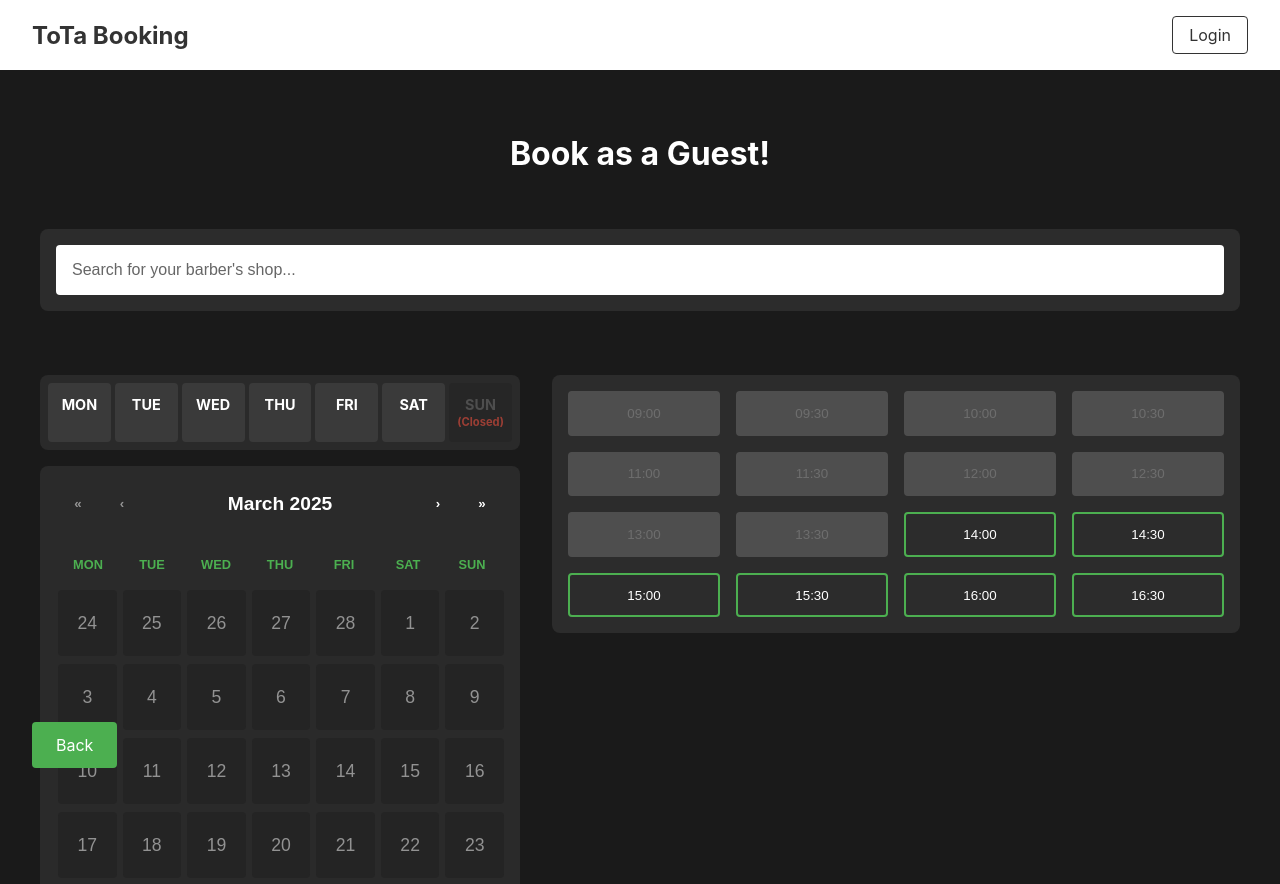
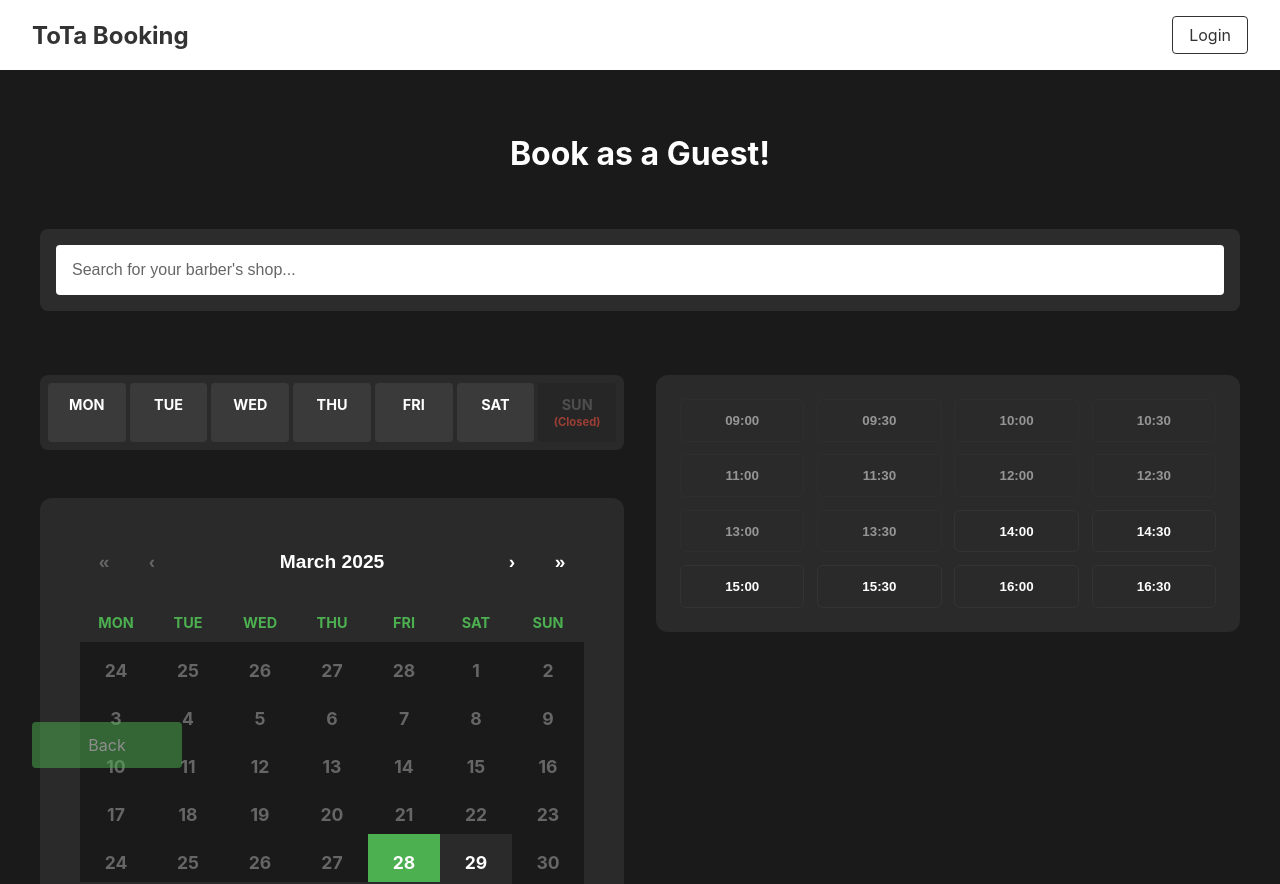
Before and after one commit to t0mmYch/FE-ToTa-Booking, a React (Create React App) app in the folder booking-system/: page /guest-booking in a window 1280 px wide. Shown: the top 884 px of the page. Built offline with nearby package versions, Linux system fonts and the light colour scheme.

Commit message:
Modified GuestBookingDetailsPage & GuestBookingPage

```diff
--- a/booking-system/src/pages/GuestBookingDetailsPage.jsx
+++ b/booking-system/src/pages/GuestBookingDetailsPage.jsx
@@ -2,6 +2,7 @@ import React, { useState } from "react";
 import { useLocation, useNavigate } from "react-router-dom";
 import styled from "styled-components";
 import PageTransition from "../components/PageTransition";
+import { Link } from "react-router-dom";
 
 const GuestBookingDetailsPage = () => {
   const location = useLocation();
@@ -30,6 +31,10 @@ const GuestBookingDetailsPage = () => {
         selectedTime,
       },
     });
+  };
+
+  const handleBack = () => {
+    navigate('/guest-booking');
   };
 
   return (
@@ -83,7 +88,7 @@ const GuestBookingDetailsPage = () => {
               </BookingDetails>
 
               <ButtonContainer>
-                <BackButton onClick={() => navigate(-1)}>Back</BackButton>
+                <BackButton onClick={handleBack}>Back</BackButton>
                 <SubmitButton type="submit">Continue</SubmitButton>
               </ButtonContainer>
             </Form>
@@ -226,40 +231,71 @@ const DetailText = styled.p`
 
 const ButtonContainer = styled.div`
   display: flex;
+  justify-content: space-between;
   gap: 1rem;
-  margin-top: 1rem;
+  margin-top: 2rem;
+  width: 100%;
+`;
+
+const BackButton = styled.button`
+  background-color: #4caf50;
+  color: white;
+  border: none;
+  border-radius: 4px;
+  text-decoration: none;
+  transition: all 0.3s ease;
+  cursor: pointer;
+  opacity: 0.5;
+  width: 150px;
+  text-align: center;
+  padding: 0.8rem 1.5rem;
+
+  &:hover {
+    background-color: #45a049;
+    transform: translateY(-2px);
+    opacity: 0.8;
+  }
 
   @media (max-width: 768px) {
-    flex-direction: column;
+    width: calc(50% - 1.5rem);
+    text-align: center;
+    border-radius: 8px;
+    font-size: 1rem;
+    padding: 1rem;
+    transform: none;
+
+    &:hover {
+      transform: translateY(-2px);
+      background-color: #45a049;
+    }
   }
 `;
 
-const BaseButton = styled.button`
-  padding: 1rem;
+const SubmitButton = styled.button`
+  flex: 2;
+  padding: 1.2rem;
+  font-size: 1.2rem;
+  background-color: #4caf50;
+  color: white;
   border: none;
   border-radius: 8px;
-  font-size: 1rem;
   cursor: pointer;
-  transition: transform 0.2s;
-  flex: 1;
+  transition: all 0.3s ease;
 
   &:hover {
+    background-color: #45a049;
     transform: translateY(-2px);
   }
 
+  &:disabled {
+    background-color: #cccccc;
+    cursor: not-allowed;
+    transform: none;
+  }
+
   @media (max-width: 768px) {
-    width: 100%;
+    width: calc(50% - 1.5rem);
   }
 `;
 
-const BackButton = styled(BaseButton)`
-  background-color: #4caf50;
-  color: white;
-`;
-
-const SubmitButton = styled(BaseButton)`
-  background-color: #4caf50;
-  color: white;
-`;
-
 export default GuestBookingDetailsPage;
--- a/booking-system/src/pages/GuestBookingPage.jsx
+++ b/booking-system/src/pages/GuestBookingPage.jsx
@@ -106,37 +106,32 @@ const GuestBookingPage = () => {
 
     @media (max-width: 768px) {
       margin-top: 1rem;
-      padding-bottom: 7rem;
+      padding-bottom: 4.5rem;
     }
   `;
 
   const MainContent = styled.div`
     display: flex;
+    flex-direction: column;
     gap: 2rem;
-    width: 100%;
 
-    @media (max-width: 1024px) {
-      flex-direction: column;
-      gap: 1rem;
+    @media (min-width: 768px) {
+      flex-direction: row;
     }
   `;
 
   const LeftSection = styled.div`
-    width: 40%;
-    flex-shrink: 0;
-
-    @media (max-width: 1024px) {
-      width: 100%;
-    }
+    display: flex;
+    flex-direction: column;
+    gap: 2rem;
+    flex: 1;
   `;
 
   const RightSection = styled.div`
-    flex-grow: 1;
-
-    @media (max-width: 1024px) {
-      width: 100%;
-      margin-top: -1rem;
-    }
+    display: flex;
+    flex-direction: column;
+    gap: 2rem;
+    flex: 1;
   `;
 
   const SearchContainer = styled.div`
@@ -160,89 +155,119 @@ const GuestBookingPage = () => {
   `;
 
   const CalendarContainer = styled.div`
+    background-color: #2a2a2a;
+    border-radius: 12px;
+    padding: 1.5rem;
+    width: 100%;
+    max-width: 800px;
+    margin: 0 auto;
+
     .react-calendar {
       width: 100%;
-      background: #2a2a2a;
+      background-color: #2a2a2a;
       border: none;
-      border-radius: 8px;
+      color: white;
+      font-family: inherit;
+      line-height: 1.5;
       padding: 1rem;
-      color: white;
+
+      abbr {
+        text-decoration: none;
+        font-weight: bold;
+      }
 
       .react-calendar__navigation {
+        height: 48px;
         margin-bottom: 1rem;
-        display: flex;
-        align-items: center;
-
-        .react-calendar__navigation__label {
-          font-weight: bold;
-          font-size: 1.2rem;
-          text-transform: capitalize;
-          flex-grow: 1;
-          text-align: center;
-        }
 
         button {
+          min-width: 48px;
+          font-size: 1.2rem;
+          font-weight: bold;
           color: white;
-          background: transparent;
-          border: none;
-          padding: 0.5rem;
-          font-weight: bold;
+          background: none;
 
           &:enabled:hover,
           &:enabled:focus {
-            background-color: #ffffff14;
+            background-color: #333;
           }
 
-          &:disabled {
-            color: #ffffff80;
+          &[disabled] {
+            background-color: transparent;
+            color: #666;
           }
         }
       }
 
       .react-calendar__month-view__weekdays {
-        text-align: center;
+        color: #4caf50;
+        font-size: 1rem;
+        font-weight: bold;
         text-transform: uppercase;
-        font-weight: bold;
-        font-size: 0.8em;
-        padding: 0.5rem 0;
 
         abbr {
-          text-decoration: none;
-          color: #4caf50;
+          font-weight: bold;
+          font-size: 0.9rem;
         }
       }
 
-      .react-calendar__month-view__days {
-        display: grid !important;
-        grid-template-columns: repeat(7, 1fr);
-        gap: 4px;
-      }
-
       .react-calendar__tile {
-        padding: 1.5rem 0.5rem;
+        height: 48px;
         font-size: 1.1rem;
+        font-weight: 600;
         color: white;
-        background: #3a3a3a;
-        border-radius: 4px;
-        margin: 2px;
-        max-width: initial !important;
+        padding: 1rem 0.5rem;
 
         &:enabled:hover,
         &:enabled:focus {
           background-color: #4caf50;
-          color: white;
         }
         &--active {
           background-color: #4caf50 !important;
-          color: white !important;
+          font-weight: bold;
         }
-        &.react-calendar__month-view__days__day--neighboringMonth {
-          background-color: #242424;
-          color: #ffffff80;
+        &--now {
+          background-color: #333;
+          font-weight: bold;
         }
         &:disabled {
-          background-color: #242424;
-          color: #ffffff80;
+          background-color: #1a1a1a;
+          color: #666;
+        }
+      }
+
+      @media (max-width: 768px) {
+        padding: 0.5rem;
+
+        .react-calendar__navigation {
+          height: 40px;
+
+          button {
+            font-size: 1rem;
+            min-width: 40px;
+          }
+        }
+
+        .react-calendar__month-view__weekdays {
+          font-size: 0.9rem;
+
+          abbr {
+            font-size: 0.8rem;
+          }
+        }
+
+        .react-calendar__tile {
+          height: 40px;
+          font-size: 1rem;
+          padding: 0.8rem 0.4rem;
+        }
+      }
+
+      @media (max-width: 480px) {
+        .react-calendar__tile {
+          height: 36px;
+          font-size: 0.9rem;
+          padding: 0.6rem 0.3rem;
         }
       }
     }
@@ -250,30 +275,43 @@ const GuestBookingPage = () => {
 
   const TimeSlotContainer = styled.div`
     display: grid;
-    grid-template-columns: repeat(auto-fill, minmax(120px, 1fr));
-    gap: 1rem;
-    padding: 1rem;
-    background: #ffffff14;
-    border-radius: 8px;
+    grid-template-columns: repeat(auto-fill, minmax(100px, 1fr));
+    gap: 0.8rem;
+    background-color: #2a2a2a;
+    padding: 1.5rem;
+    border-radius: 12px;
+
+    @media (max-width: 768px) {
+      grid-template-columns: repeat(3, 1fr);
+      padding: 1rem;
+      gap: 0.6rem;
+    }
   `;
 
   const TimeSlot = styled.button`
     padding: 0.8rem;
-    background: ${(props) => {
-      if (props.disabled) return "#666666";
-      if (props.selected) return "#4CAF50";
-      return "transparent";
-    }};
-    border: 2px solid ${(props) => (props.disabled ? "#666666" : "#4CAF50")};
-    border-radius: 4px;
-    color: ${(props) => (props.disabled ? "#999999" : "white")};
-    cursor: ${(props) => (props.disabled ? "not-allowed" : "pointer")};
-    opacity: ${(props) => (props.disabled ? 0.6 : 1)};
-    transition: all 0.3s ease;
+    border-radius: 6px;
+    border: 1px solid ${props => props.selected ? '#4caf50' : '#333'};
+    background-color: ${props => props.selected ? '#4caf50' : 'transparent'};
+    color: white;
+    cursor: pointer;
+    transition: all 0.2s ease;
+    opacity: ${props => props.disabled ? 0.5 : 1};
+    font-weight: 600;
 
-    &:hover {
-      background: ${(props) => (props.disabled ? "#666666" : "#4CAF50")};
-      transform: ${(props) => (props.disabled ? "none" : "translateY(-2px)")};
+    &:hover:not(:disabled) {
+      border-color: #4caf50;
+      transform: translateY(-2px);
+    }
+
+    &:disabled {
+      cursor: not-allowed;
+      transform: none;
+    }
+
+    @media (max-width: 768px) {
+      padding: 0.6rem;
+      font-size: 0.9rem;
     }
   `;
 
@@ -289,10 +327,30 @@ const GuestBookingPage = () => {
     text-decoration: none;
     transition: all 0.3s ease;
     z-index: 10;
+    opacity: 0.5;
+    width: 150px;
+    text-align: center;
 
     &:hover {
       background-color: #45a049;
       transform: translateY(-2px);
+      opacity: 0.8;
+    }
+
+    @media (max-width: 768px) {
+      bottom: 1rem;
+      left: 1rem;
+      width: calc(50% - 1.5rem);
+      text-align: center;
+      border-radius: 8px;
+      font-size: 1rem;
+      padding: 1rem;
+      transform: none;
+
+      &:hover {
+        transform: translateY(-2px);
+        background-color: #45a049;
+      }
     }
   `;
 
@@ -314,14 +372,14 @@ const GuestBookingPage = () => {
   `;
 
   const BookingDetailsCard = styled.div`
-    background: #ffffff14;
-    border-radius: 8px;
-    overflow: hidden;
-    margin-top: 2rem;
-    width: 100%;
-    display: flex;
-    flex-direction: column;
-    min-height: 200px;
+    background-color: #2a2a2a;
+    padding: 1.5rem;
+    border-radius: 12px;
+    box-shadow: 0 4px 6px rgba(0, 0, 0, 0.1);
+
+    @media (max-width: 768px) {
+      padding: 1rem;
+    }
   `;
 
   const DateHeader = styled.div`
@@ -406,6 +464,16 @@ const GuestBookingPage = () => {
     margin: 2rem auto 1rem auto;
     padding: 1.2rem;
     font-size: 1.2rem;
+
+    @media (max-width: 768px) {
+      width: calc(100% - 2rem);
+      position: fixed;
+      bottom: 1rem;
+      right: 1rem;
+      margin: 0;
+      width: calc(50% - 1.5rem);
+      z-index: 10;
+    }
   `;
 
   const NoAvailabilityMessage = styled.div`
```
